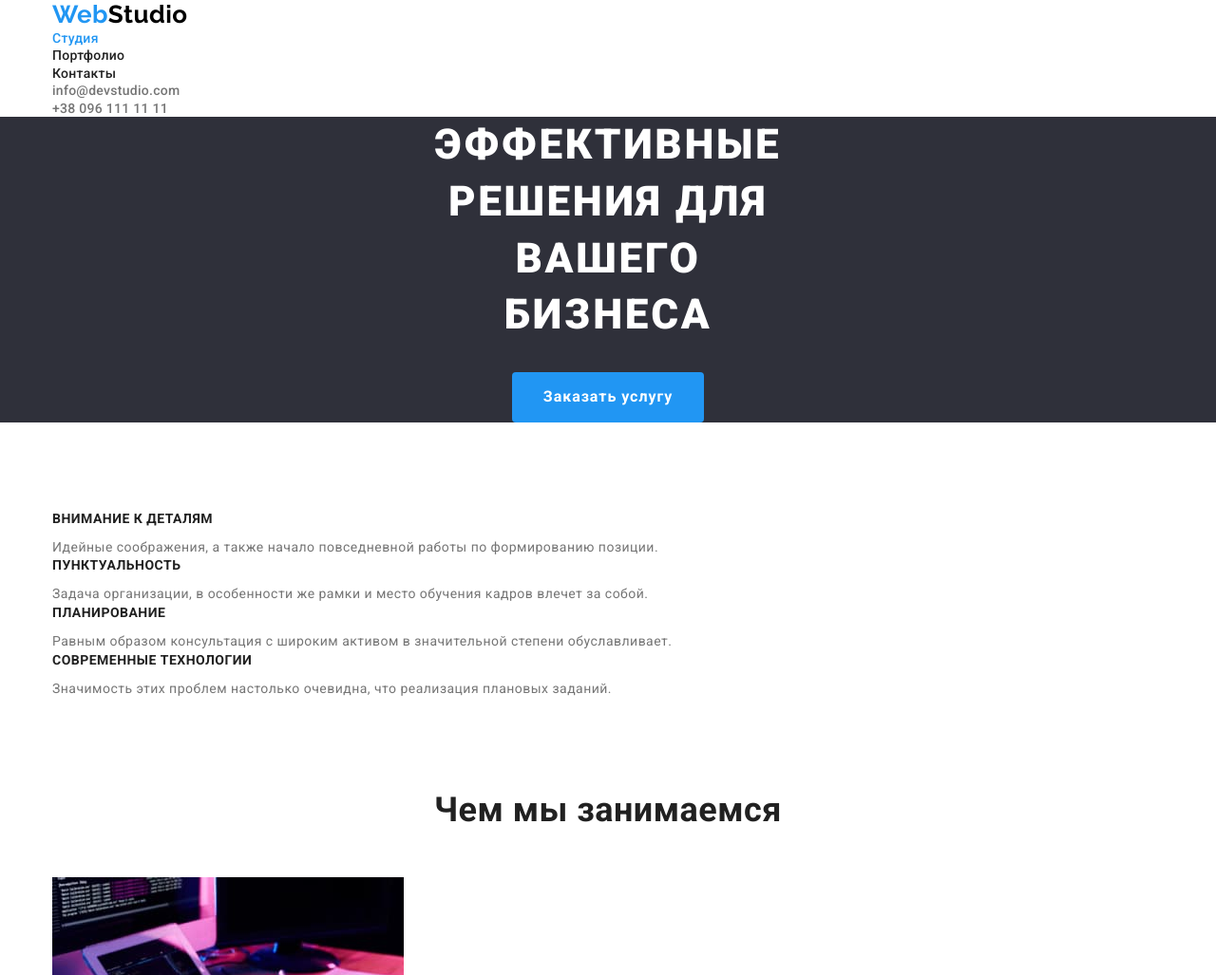
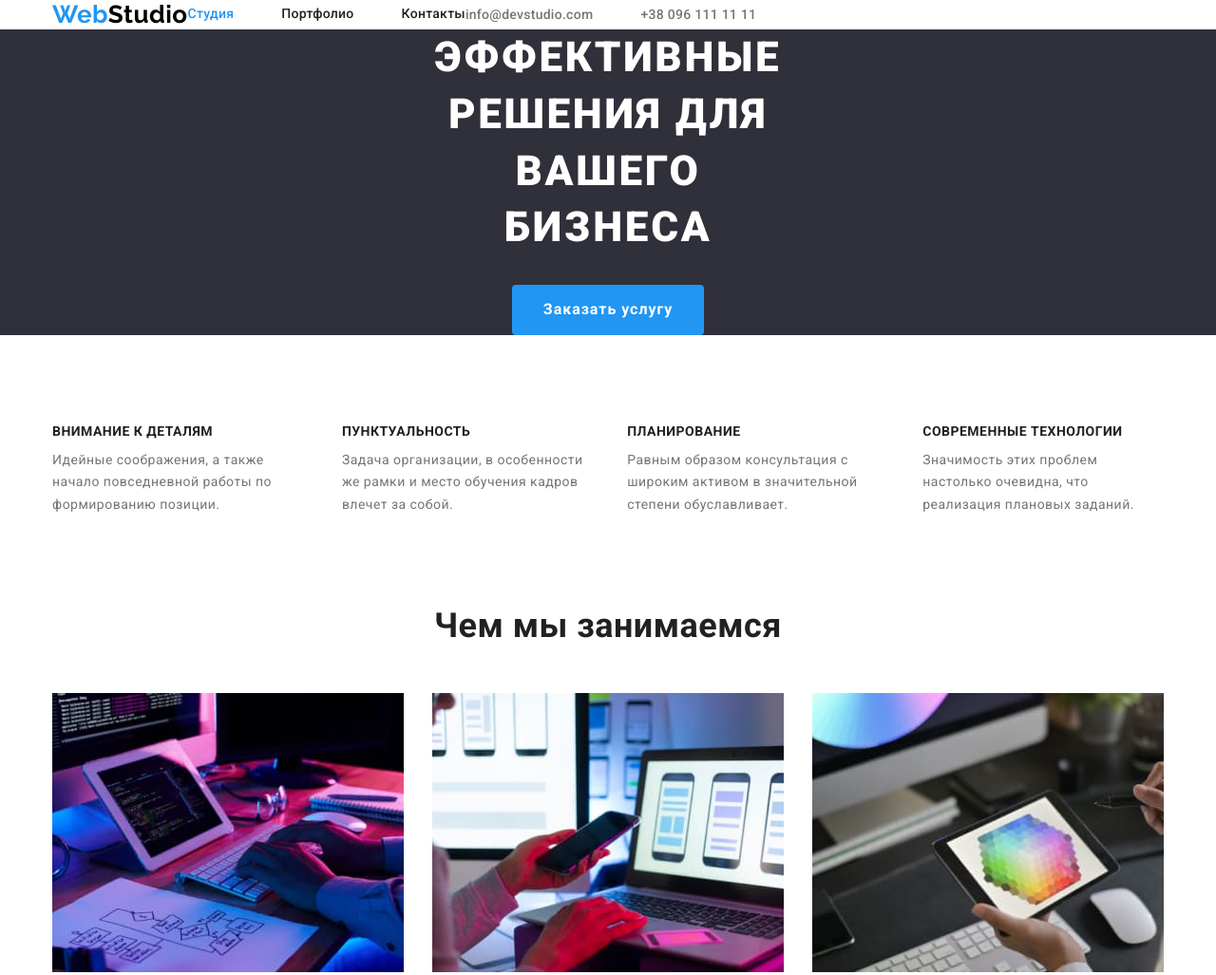
Before and after one commit to Chekirko/goit-markup-hw-03, a plain HTML site: page index.html in a window 1280 px wide. Shown: the top 1027 px of the page at 95% size. Drawn offline with nearby package versions, Linux system fonts and the light colour scheme.

Commit message:
додає початкові флекси (без сітки та карток)

```diff
--- a/css/styles.css
+++ b/css/styles.css
@@ -45,6 +45,7 @@ body {
 /* header styles */
 
 .logo {
+  display: block;
   color: var(--accent-color);
 
   font-family: Raleway, sans-serif;
@@ -62,7 +63,26 @@ body {
   color: var(--primery-white-color);
 }
 
+.header .container {
+  display: flex;
+  align-items: center;
+}
+
+.nav {
+  display: flex;
+}
+
+.site-nav {
+  display: flex;
+  align-items: center;
+}
+
+.site-nav .item:not(:last-child) {
+  margin-right: 50px;
+}
+
 .site-nav .link {
+  display: block;
   color: var(--title-text-color);
 
   font-weight: 500;
@@ -79,6 +99,14 @@ body {
 
 .site-nav .link.current {
   color: var(--accent-color);
+}
+
+.contacts-nav {
+  display: flex;
+}
+
+.contacts-nav .item:not(:last-child) {
+  margin-right: 50px;
 }
 
 .contacts-nav .link {
@@ -149,6 +177,14 @@ body {
   margin-bottom: 0px;
 }
 
+.features {
+  display: flex;
+}
+
+.features > .item:not(:last-child) {
+  margin-right: 30px;
+}
+
 .features .title {
   color: var(--title-text-color);
 
@@ -170,6 +206,18 @@ body {
 
 .activity .section-title {
   margin-bottom: 50px;
+}
+
+.acts {
+  display: flex;
+}
+
+.acts .item:not(:last-child) {
+  margin-right: 30px;
+}
+
+.acts .image {
+  display: block;
 }
 
 .team {
@@ -246,9 +294,17 @@ address {
 /* Portfolio styles */
 
 .buttons {
+  display: flex;
   margin-bottom: 34px;
+  margin-left: auto;
 }
+
+.buttons .item:not(:last-child) {
+  margin-right: 8px;
+}
+
 .btn-secondary {
+  display: block;
   background-color: var(--secondary-bg-color);
   color: var(--title-text-color);
 
--- a/index.html
+++ b/index.html
@@ -17,19 +17,19 @@
 <body>
     <header class="header">
         <div class="container">
-            <nav>
+            <nav class="nav">
                 <a href="./" class="logo">Web<span class="fst">Studio</span></a>
 
                 <ul class="site-nav list">
-                    <li><a href="./" class="link current">Студия</a></li>
-                    <li><a href="./portfolio.html" class="link">Портфолио</a></li>
-                    <li><a href="" class="link">Контакты</a></li>
+                    <li class="item"><a href="./" class="link current">Студия</a></li>
+                    <li class="item"><a href="./portfolio.html" class="link">Портфолио</a></li>
+                    <li class="item"><a href="" class="link">Контакты</a></li>
                 </ul>
             </nav>
 
             <ul class="contacts-nav list">
-                <li><a href="mailto:info@devstudio.com" class="link">info@devstudio.com</a></li>
-                <li><a href="tel:+380961111111" class="link">+38 096 111 11 11</a></li>
+                <li class="item"><a href="mailto:info@devstudio.com" class="link">info@devstudio.com</a></li>
+                <li class="item"><a href="tel:+380961111111" class="link">+38 096 111 11 11</a></li>
             </ul>
         </div>
     </header>
@@ -43,28 +43,28 @@
         </section>
 
         <!--Секция Особенности компании-->
-        <section class="section features">
+        <section class="section">
             <div class="container">
                 <h2 class="section-title invisible">Особенности компании</h2>
                 <ul class="features list">
-                    <li>
+                    <li class="item">
                         <h3 class="title">Внимание к деталям</h3>
                         <p class="text">Идейные соображения, а также начало повседневной работы по формированию позиции.
                         </p>
                     </li>
-                    <li>
+                    <li class="item">
                         <h3 class="title">Пунктуальность</h3>
                         <p class="text">Задача организации, в особенности же рамки и место обучения кадров влечет за
                             собой.
                         </p>
                     </li>
-                    <li>
+                    <li class="item">
                         <h3 class="title">Планирование</h3>
                         <p class="text">Равным образом консультация с широким активом в значительной степени
                             обуславливает.
                         </p>
                     </li>
-                    <li>
+                    <li class="item">
                         <h3 class="title">Современные технологии</h3>
                         <p class="text">Значимость этих проблем настолько очевидна, что реализация плановых заданий.</p>
                     </li>
@@ -76,10 +76,12 @@
         <section class="section activity">
             <div class="container">
                 <h2 class="section-title">Чем мы занимаемся</h2>
-                <ul class="list">
-                    <li><img src="./images/box-1.jpg" alt="руки на клавиатуре" width="370"></li>
-                    <li><img src="./images/box-2.jpg" alt="рука с телефоном" width="370"></li>
-                    <li><img src="./images/box-3.jpg" alt="планшет в руке" width="370"></li>
+                <ul class="acts list">
+                    <li class="item"><img class="image" src="./images/box-1.jpg" alt="руки на клавиатуре" width="370">
+                    </li>
+                    <li class="item"><img class="image" src="./images/box-2.jpg" alt="рука с телефоном" width="370">
+                    </li>
+                    <li class="item"><img class="image" src="./images/box-3.jpg" alt="планшет в руке" width="370"></li>
                 </ul>
             </div>
         </section>
```
Also changed, not shown: portfolio.html (+8 -8 lines).
